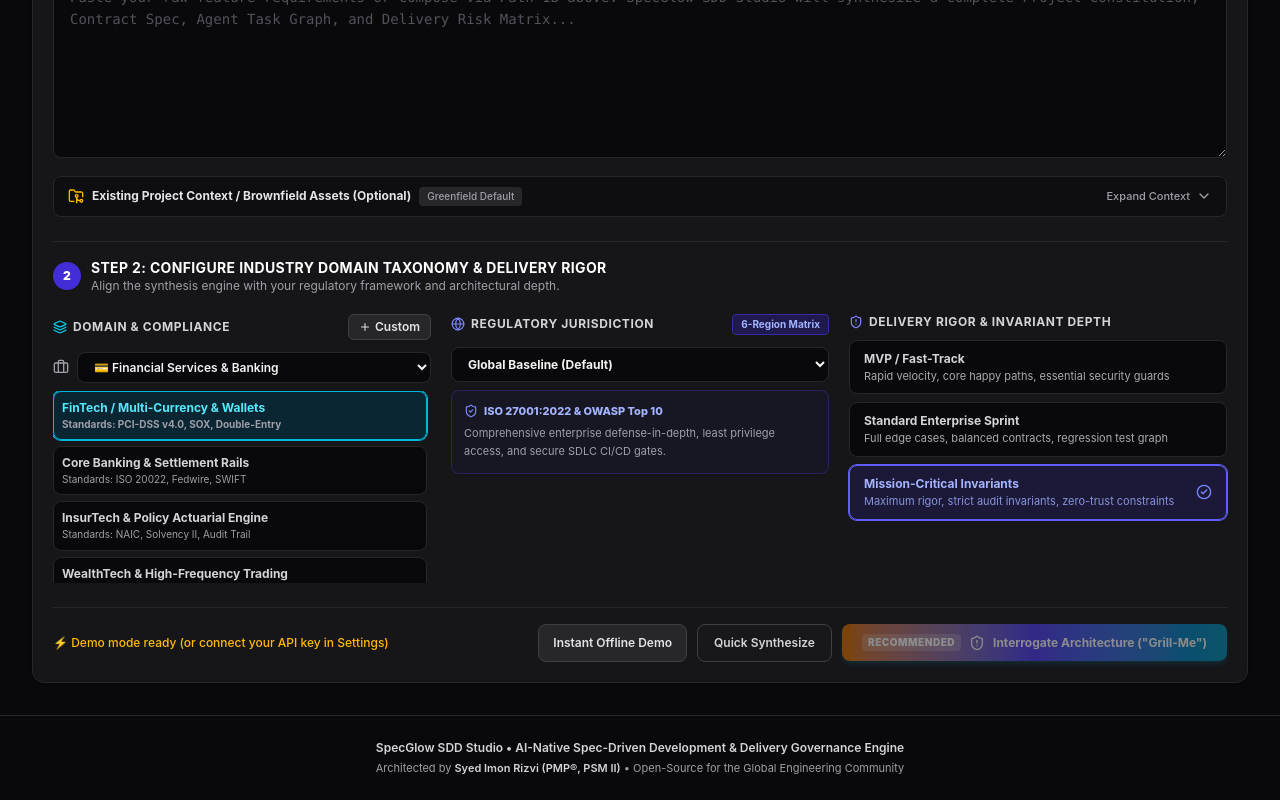
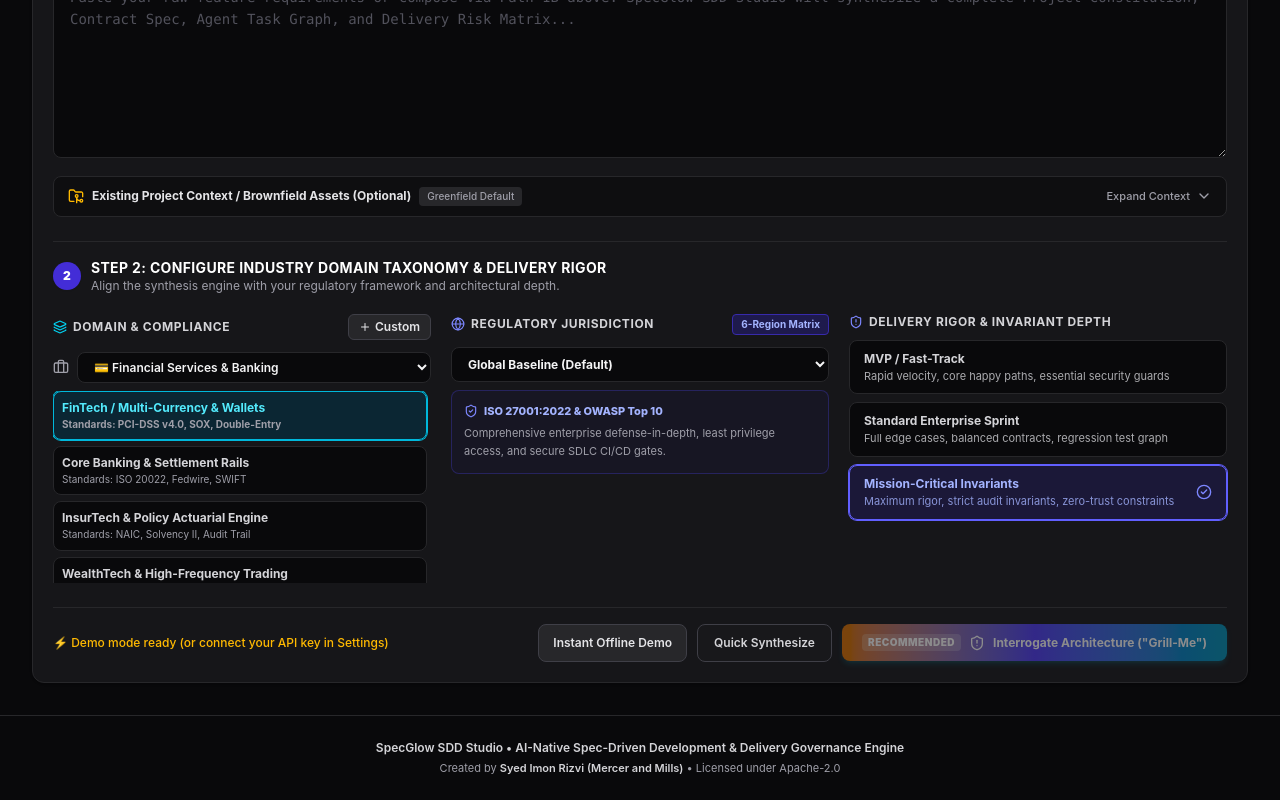
Before and after one commit to getmorefromlife/specglow-sdd-studio, a React (Vite) app: page / in a window 1280 px wide. Shown: the part 994-1794 px from the top of the page. Built offline with nearby package versions, Linux system fonts and the light colour scheme.

Commit message:
chore: update license to Apache-2.0 and attribution to Syed Imon Rizvi (Mercer and Mills)

```diff
--- a/package.json
+++ b/package.json
@@ -1,6 +1,8 @@
 {
   "name": "specglow-sdd-studio",
   "description": "SpecGlow SDD Studio - Enterprise Agentic Spec-Driven Development & Delivery Governance Engine",
+  "author": "Syed Imon Rizvi (Mercer and Mills)",
+  "license": "Apache-2.0",
   "private": true,
   "version": "3.0.0",
   "type": "module",
--- a/src/App.tsx
+++ b/src/App.tsx
@@ -194,7 +194,7 @@
             SpecGlow SDD Studio • AI-Native Spec-Driven Development & Delivery Governance Engine
           </p>
           <p className="text-[11px] text-slate-500 dark:text-zinc-400">
-            Architected by <span className="font-semibold text-slate-700 dark:text-zinc-300">Syed Imon Rizvi (PMP®, PSM II)</span> • Open-Source for the Global Engineering Community
+            Created by <span className="font-semibold text-slate-700 dark:text-zinc-300">Syed Imon Rizvi (Mercer and Mills)</span> • Licensed under Apache-2.0
           </p>
         </div>
       </footer>
--- a/src/components/Footer.tsx
+++ b/src/components/Footer.tsx
@@ -46,17 +46,17 @@
         <div className="flex flex-col sm:flex-row items-center justify-between gap-4 text-xs pt-4 border-t border-zinc-800/60">
           <div className="flex items-center gap-2">
             <span className="font-semibold text-zinc-200">
-              AgileSprint AI
+              SpecGlow SDD Studio
             </span>
             <span className="text-zinc-500">•</span>
             <span>
-              Architected by <strong className="text-zinc-200">Syed Imon Rizvi (PMP®, PSM II)</strong>
+              Created by <strong className="text-zinc-200">Syed Imon Rizvi (Mercer and Mills)</strong>
             </span>
           </div>
 
           <div className="flex items-center gap-6">
             <span className="text-zinc-400">
-              Free & Open Source for the Global IT Community (MIT License)
+              Licensed under Apache-2.0
             </span>
             <a
               href="https://github.com/SyedImonRizvi/AgileSprint-AI"
```
Also changed, not shown: 2 other files (tests, documents, lock files or other folders).
